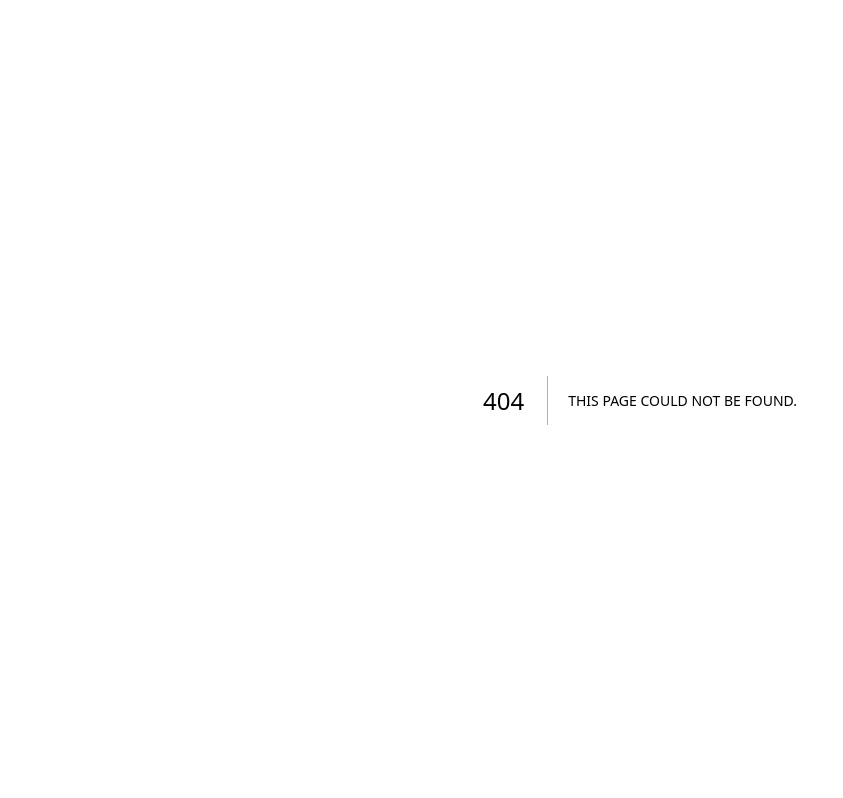
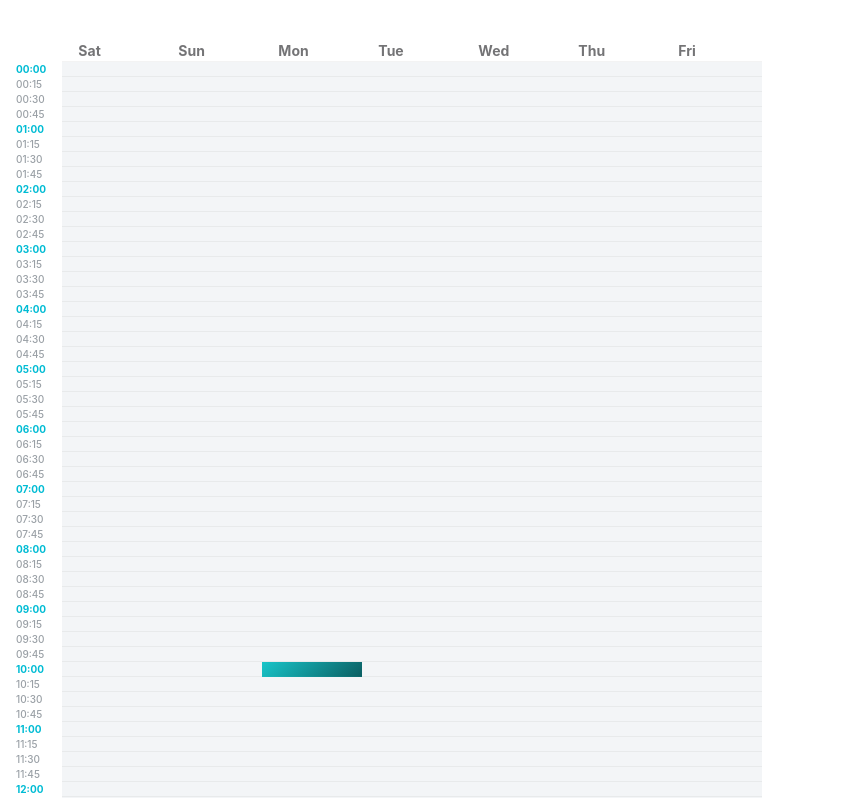
Before and after one commit to jubayerkhan/next-practice, a Next.js app: page /final_timeslot in a window 1280 px wide. Before the commit this address had no page. Shown: the top 798 px of the page, without its empty margins (0-843 px from the left). Built offline with nearby package versions, Linux system fonts and the light colour scheme.

Commit message:
update time slot

```diff
--- /dev/null
+++ b/app/final_timeslot/page.js
@@ -0,0 +1,161 @@
+"use client";
+import styles from "./timeslot.module.css";
+import { useEffect } from "react";
+
+export default function TimeSlot() {
+  useEffect(() => {
+    const table = document.getElementById("slots");
+    const updateBtn = document.getElementById("update-booking");
+
+    if (!table || !updateBtn) return;
+
+    let isDragging = false;
+    let dragMode = null;
+
+    function applyDrag(cell) {
+      if (cell.classList.contains("is-blocked")) return;
+
+      // If booked → mark cancelled
+      if (cell.classList.contains("is-booked")) {
+        cell.classList.remove("is-booked");
+        cell.classList.add("is-cancelled");
+        return;
+      }
+
+      // If cancelled → restore booked
+      if (cell.classList.contains("is-cancelled")) {
+        cell.classList.remove("is-cancelled");
+        cell.classList.add("is-booked");
+        return;
+      }
+
+      // Normal selection
+      if (dragMode === "add") {
+        cell.classList.add("is-selected");
+      } else if (dragMode === "remove") {
+        cell.classList.remove("is-selected");
+      }
+    }
+
+    // Attach drag events
+    for (let i = 1; i < table.rows.length; i++) {
+      for (let j = 1; j < table.rows[i].cells.length; j++) {
+        const cell = table.rows[i].cells[j];
+
+        cell.addEventListener("mousedown", function (e) {
+          if (cell.classList.contains("is-blocked")) return;
+
+          isDragging = true;
+          dragMode = cell.classList.contains("is-selected") ? "remove" : "add";
+
+          applyDrag(cell);
+          e.preventDefault();
+        });
+
+        cell.addEventListener("mouseenter", function () {
+          if (!isDragging) return;
+          applyDrag(cell);
+        });
+      }
+    }
+
+    document.addEventListener("mouseup", function () {
+      isDragging = false;
+      dragMode = null;
+    });
+
+    // ✅ UPDATE BUTTON LOGIC
+    updateBtn.addEventListener("click", function () {
+      updateBtn.classList.add("is-loading");
+
+      for (let i = 1; i < table.rows.length; i++) {
+        for (let j = 1; j < table.rows[i].cells.length; j++) {
+          const cell = table.rows[i].cells[j];
+
+          // Selected → Booked
+          if (cell.classList.contains("is-selected")) {
+            cell.classList.remove("is-selected");
+            cell.classList.add("is-booked");
+          }
+
+          // Cancelled → Remove completely
+          else if (cell.classList.contains("is-cancelled")) {
+            cell.classList.remove("is-cancelled");
+          }
+        }
+      }
+
+      setTimeout(() => {
+        updateBtn.classList.remove("is-loading");
+      }, 500);
+    });
+  }, []);
+
+  return (
+    <section className="section is-centered">
+      <div className="container is-fluid">
+        <table
+          id="slots"
+          className="table is-bordered is-fullwidth mt-10"
+          style={{ borderCollapse: "separate", borderSpacing: 0 }}
+        >
+          <thead>
+            <tr className="bg-white">
+              <th className="!bg-white border-none w-auto"></th>
+              <th>Sat</th>
+              <th>Sun</th>
+              <th>Mon</th>
+              <th>Tue</th>
+              <th>Wed</th>
+              <th>Thu</th>
+              <th>Fri</th>
+            </tr>
+          </thead>
+
+          <tbody>
+            {Array.from({ length: 96 }).map((_, i) => {
+              const hour = Math.floor(i / 4);
+              const minutes = (i % 4) * 15;
+
+              const label =
+                hour.toString().padStart(2, "0") +
+                ":" +
+                minutes.toString().padStart(2, "0");
+
+              return (
+                <tr key={i}>
+                  <td className="!bg-white border-none !w-10">
+                    <strong
+                      className={`${minutes === 0 ? styles.hourLabel : styles.minuteLabel}`}
+                    >
+                      {label}
+                    </strong>
+                  </td>
+
+                  <td></td>
+                  <td></td>
+                  <td className={i === 40 ? "is-booked" : ""}></td>
+                  <td></td>
+                  <td className={i === 60 ? "is-blocked" : ""}></td>
+                  <td></td>
+                  <td></td>
+                </tr>
+              );
+            })}
+          </tbody>
+        </table>
+
+        <div className="field is-grouped is-grouped-centered mt-3 mb-10 ml-14">
+          <div className="control">
+            <button
+              id="update-booking"
+              className="button is-link bg-blue-500 text-white px-2 rounded-[2px]"
+            >
+              Update Booking
+            </button>
+          </div>
+        </div>
+      </div>
+    </section>
+  );
+}
--- /dev/null
+++ b/app/final_timeslot/timeslot.module.css
@@ -0,0 +1,57 @@
+/* base cells */
+:global(td) {
+  user-select: none;
+  cursor: pointer;
+  transition: all 0.15s ease;
+  background-color: #f3f5f7;
+  /* border: 1px solid #e2e6ea; */
+}
+
+/* thicker line every hour */
+/* .hourRow :global(td) {
+  border-top: 2px solid #cfd8dc;
+} */
+
+/* ===== LEFT TIME LABELS ===== */
+
+.hourLabel {
+  color: #00bcd4;
+  font-weight: 700;
+}
+
+.minuteLabel {
+  color: #9aa0a6;
+  font-weight: 500;
+}
+
+/* ===== SELECTED (transparent blue) ===== */
+
+:global(.is-selected) {
+  background-color: #E5FFFE;
+}
+
+/* ===== BOOKED (solid gradient block) ===== */
+
+:global(.is-booked) {
+  background: linear-gradient(135deg, #18c5c9 0%, #0b5f63 100%);
+  color: white;
+}
+
+/* ===== BLOCKED (dark disabled) ===== */
+
+:global(.is-blocked) {
+  background: #263238;
+  cursor: not-allowed;
+}
+
+/* ===== CANCELLED (orange outline look) ===== */
+
+:global(.is-cancelled) {
+  background-color: #FFF1E5;
+  box-shadow: inset 0 0 0 2px #ff9800;
+}
+
+/* smoother hover like calendar */
+:global(td:hover:not(.is-booked):not(.is-blocked)) {
+  background-color: #E5FFFE;
+}
--- a/app/globals.css
+++ b/app/globals.css
@@ -203,11 +203,13 @@ table {
 }
 
 .table td.is-selected {
-  background-color: #00d1b2;
+  background-color: #E5FFFE;
+  /* border-bottom: 1px solid #18c5c9; */
+  border: 1px solid #18c5c9;
 }
 
 .table td.is-cancelled {
-  background-color: #ff3860;
+  background-color: #FFF1E5;
 }
 .table td {
   width: 100px;
```
